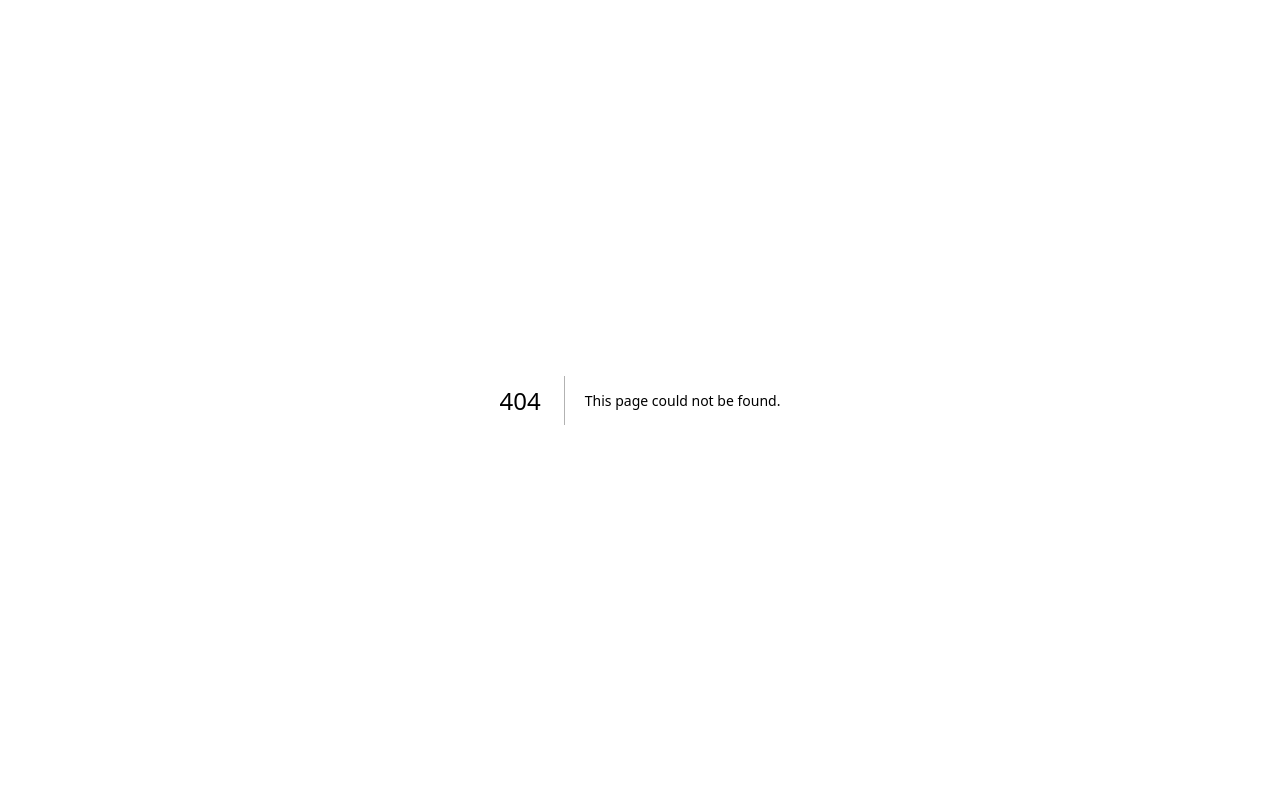
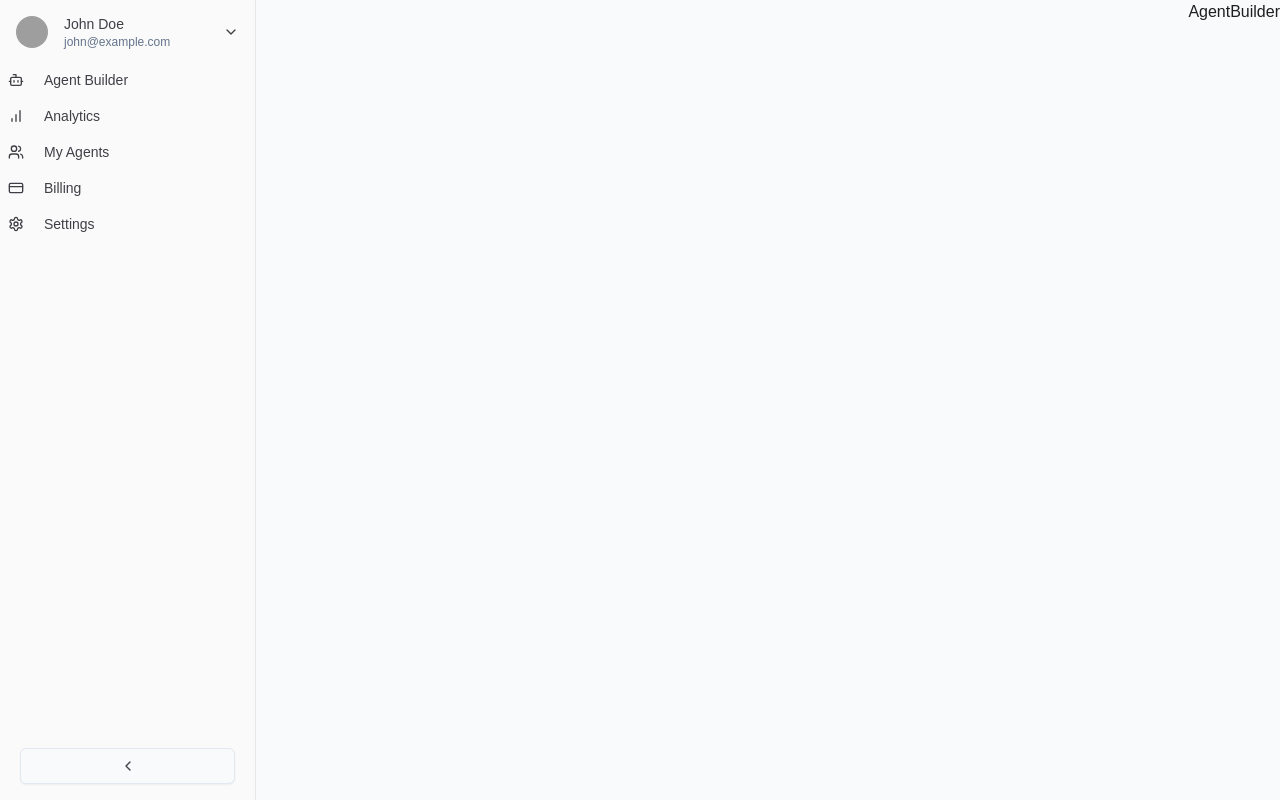
Before and after one commit to nati-d/agent4hire, a Next.js app: page /agent-builder in a window 1280 px wide. Before the commit this address had no page. Built offline with nearby package versions, Linux system fonts and the light colour scheme; grey boxes are pictures that could not be loaded.

Commit message:
agent-builder page is being implemented

```diff
--- /dev/null
+++ b/app/(dashboard)/agent-builder/page.tsx
@@ -0,0 +1,11 @@
+import React from 'react'
+
+const AgentBuilderPage = () => {
+  return (
+    <div>
+      AgentBuilder
+    </div>
+  )
+}
+
+export default AgentBuilderPage
--- /dev/null
+++ b/app/(dashboard)/layout.tsx
@@ -0,0 +1,22 @@
+import { CustomSidebar } from "@/components/Sidebar";
+import { SidebarProvider } from "@/components/ui/sidebar";
+
+export const metadata = {
+	title: "Create Next App",
+	description: "Generated by create next app",
+};
+
+
+export default function DashboardLayout({children}: {children: React.ReactNode}) {
+	return (
+		<html lang='en'>
+			<body className="flex gap-4 h-screen">
+                <SidebarProvider>
+
+                <CustomSidebar/>
+                </SidebarProvider>
+                {children}
+                </body>
+		</html>
+	);
+}
--- a/app/(utility)/dashboard/[id]/page.jsx
+++ /dev/null
@@ -1,33 +0,0 @@
-"use client";
-
-import ChartSection from "@/components/dashboard/ChartSection";
-import DynamicTable from "@/components/dashboard/DashboardTable";
-import SummaryCards from "@/components/dashboard/SummaryCards";
-import { AGENTS } from "@/utils/constants";
-
-
-export default function DashboardPage({ params }) {
-  const { id } = params;
-  const agent = AGENTS.find((agent) => agent.id === id);
-
-  if (!agent) {
-    return <p>Agent not found</p>;
-  }
-
-  const charts = agent.visualizations.filter((visualization) => visualization.type !== "table");
-  const tables = agent.visualizations.filter((visualization) => visualization.type === "table");
-
-  return (
-    <section className='p-4 max-w-[1200px] mx-auto'>
-      <SummaryCards />
-      <ChartSection charts={charts} />
-      <div className='grid gap-4 my-4'>
-        {tables.map((table) => (
-          <div key={table.id} className='w-full p-2'>
-            <DynamicTable data={table.data} />
-          </div>
-        ))}
-      </div>
-    </section>
-  );
-}
--- a/app/(utility)/layout.tsx
+++ /dev/null
@@ -1,19 +0,0 @@
-import React from "react";
-import SidebarLayout from "@/components/Sidebar";
-import {SidebarProvider, SidebarTrigger} from "@/components/ui/sidebar";
-
-import {ReactNode} from "react";
-
-const UtilityLayout = ({children}: {children: ReactNode}) => {
-	return (
-		<SidebarProvider>
-			<SidebarLayout />
-			<main className='flex gap-2 w'>
-				<SidebarTrigger />
-				{children}
-			</main>
-		</SidebarProvider>
-	);
-};
-
-export default UtilityLayout;
--- a/app/layout.jsx
+++ /dev/null
@@ -1,23 +0,0 @@
-import "./globals.css";
-
-export const metadata = {
-	title: "Create Next App",
-	description: "Generated by create next app",
-};
-
-// export const poppins_init = Poppins(
-// 	{
-// 		subsets: ["latin"],
-// 		display: "swap",
-// 		variable: '--font-poppins',
-// 		weight: ['100','200','300','400','500','600','700','800','900']
-// 	}
-// )
-
-export default function RootLayout({children}) {
-	return (
-		<html lang='en'>
-			<body >{children}</body>
-		</html>
-	);
-}
--- /dev/null
+++ b/app/layout.tsx
@@ -0,0 +1,15 @@
+import "./globals.css";
+
+export const metadata = {
+	title: "Create Next App",
+	description: "Generated by create next app",
+};
+
+
+export default function RootLayout({children}: {children: React.ReactNode}) {
+	return (
+		<html lang='en'>
+			<body >{children}</body>
+		</html>
+	);
+}
--- a/components/Sidebar.tsx
+++ b/components/Sidebar.tsx
@@ -1,165 +1,117 @@
-"use client";
-import {Home, Inbox, Search, Settings,  MessageCircle, FileText} from "lucide-react";
-import {Avatar, AvatarImage, AvatarFallback} from "@/components/ui/avatar";
+'use client'
+
+import * as React from 'react'
+import { ChevronDown, Bot, BarChart, Users, CreditCard, Settings, ChevronLeft, ChevronRight } from 'lucide-react'
+
 import {
   Sidebar,
   SidebarContent,
   SidebarFooter,
-	SidebarGroup,
-	SidebarGroupContent,
-	SidebarGroupLabel,
+  SidebarHeader,
   SidebarMenu,
   SidebarMenuButton,
   SidebarMenuItem,
-	useSidebar,
-} from "@/components/ui/sidebar";
-import Image from "next/image";
+  SidebarRail,
+  SidebarTrigger,
+} from '@/components/ui/sidebar'
+import { Avatar, AvatarFallback, AvatarImage } from '@/components/ui/avatar'
+import {
+  DropdownMenu,
+  DropdownMenuContent,
+  DropdownMenuItem,
+  DropdownMenuTrigger,
+} from '@/components/ui/dropdown-menu'
+import { Button } from '@/components/ui/button'
+import { ScrollArea } from '@/components/ui/scroll-area'
+import { Tooltip, TooltipContent, TooltipTrigger } from '@/components/ui/tooltip'
 
-const newChatItems = [
-	{
-		title: "New Chat",
-		url: "#",
-		icon: MessageCircle,
-	},
-];
+const menuItems = [
+  { icon: Bot, label: 'Agent Builder' },
+  { icon: BarChart, label: 'Analytics' },
+  { icon: Users, label: 'My Agents' },
+  { icon: CreditCard, label: 'Billing' },
+  { icon: Settings, label: 'Settings' },
+]
 
-const platformItems = [
-	{
-		title: "History",
-		url: "#",
-		icon: FileText,
-	},
-	{
-		title: "Dashboard",
-		url: "#",
-		icon: Home,
-	},
-	{
-		title: "Agents",
-		url: "#",
-		icon: Inbox,
-	},
-	{
-		title: "Settings",
-		url: "#",
-		icon: Settings,
-	},
-];
+export function CustomSidebar() {
+  const [isCollapsed, setIsCollapsed] = React.useState(false)
 
-const supportItems = [
-	{
-		title: "Help",
-		url: "#",
-		icon: Search,
-	},
-	{
-		title: "Feedback",
-		url: "#",
-		icon: Settings,
-	},
-];
-
-function SidebarLayout() {
-	const {open} = useSidebar();
-	const sidebarLogo = open ? "/images/brain.jpg" : "/images/brain.jpg";
+  const toggleSidebar = () => setIsCollapsed(!isCollapsed)
 
   return (
-		<Sidebar collapsible='icon'>
+    <Sidebar className={isCollapsed ? "w-16" : "w-64"}>
+      <SidebarHeader>
+        <SidebarMenu>
+          <SidebarMenuItem>
+            <DropdownMenu>
+              <DropdownMenuTrigger asChild>
+                <SidebarMenuButton
+                  size="lg"
+                  className="w-full justify-start data-[state=open]:bg-sidebar-accent data-[state=open]:text-sidebar-accent-foreground"
+                >
+                  <Avatar className="h-8 w-8">
+                    <AvatarImage src="https://github.com/shadcn.png" alt="@shadcn" />
+                    <AvatarFallback>JD</AvatarFallback>
+                  </Avatar>
+                  {!isCollapsed && (
+                    <>
+                      <div className="ml-2 flex flex-col items-start">
+                        <span className="text-sm font-medium">John Doe</span>
+                        <span className="text-xs text-muted-foreground">john@example.com</span>
+                      </div>
+                      <ChevronDown className="ml-auto h-4 w-4" />
+                    </>
+                  )}
+                </SidebarMenuButton>
+              </DropdownMenuTrigger>
+              <DropdownMenuContent align="start" className="w-56">
+                <DropdownMenuItem>
+                  <span>Profile</span>
+                </DropdownMenuItem>
+                <DropdownMenuItem>
+                  <span>Settings</span>
+                </DropdownMenuItem>
+                <DropdownMenuItem>
+                  <span>Log out</span>
+                </DropdownMenuItem>
+              </DropdownMenuContent>
+            </DropdownMenu>
+          </SidebarMenuItem>
+        </SidebarMenu>
+      </SidebarHeader>
       <SidebarContent>
-				<div className='p-4'>
-					<Image
-						src={sidebarLogo}
-						alt='Logo'
-						width={open ? 60 : 60}
-						height={open ? 50 : 30}
-					/>
-				</div>
-
-				<SidebarGroup>
-					<SidebarGroupLabel>Features</SidebarGroupLabel>
-					<SidebarGroupContent>
+        <ScrollArea className="h-[calc(100vh-200px)]">
           <SidebarMenu>
-							{newChatItems.map((item) => (
-								<SidebarMenuItem key={item.title}>
-									<SidebarMenuButton asChild>
-										<a href={item.url}>
-											<item.icon />
-											<span>{item.title}</span>
-										</a>
+            {menuItems.map((item) => (
+              <SidebarMenuItem key={item.label}>
+                <Tooltip>
+                  <TooltipTrigger asChild>
+                    <SidebarMenuButton asChild className="w-full justify-start">
+                      <button className="flex items-center w-full text-left">
+                        <item.icon className="h-5 w-5 shrink-0" />
+                        {!isCollapsed && <span className="ml-3">{item.label}</span>}
+                      </button>
                     </SidebarMenuButton>
+                  </TooltipTrigger>
+                  {isCollapsed && <TooltipContent side="right">{item.label}</TooltipContent>}
+                </Tooltip>
               </SidebarMenuItem>
             ))}
           </SidebarMenu>
-					</SidebarGroupContent>
-				</SidebarGroup>
-
-				<SidebarGroup>
-					<SidebarGroupLabel>Platform</SidebarGroupLabel>
-					<SidebarGroupContent>
-						<SidebarMenu>
-							{platformItems.map((item) => (
-								<SidebarMenuItem key={item.title}>
-									<SidebarMenuButton asChild>
-										<a href={item.url}>
-											<item.icon />
-											<span>{item.title}</span>
-										</a>
-									</SidebarMenuButton>
-								</SidebarMenuItem>
-							))}
-						</SidebarMenu>
-					</SidebarGroupContent>
-				</SidebarGroup>
-
-				<SidebarGroup>
-					<SidebarGroupLabel>Support</SidebarGroupLabel>
-					<SidebarGroupContent>
-						<SidebarMenu>
-							{supportItems.map((item) => (
-								<SidebarMenuItem key={item.title}>
-									<SidebarMenuButton asChild>
-										<a href={item.url}>
-											<item.icon />
-											<span>{item.title}</span>
-										</a>
-									</SidebarMenuButton>
-								</SidebarMenuItem>
-							))}
-						</SidebarMenu>
-					</SidebarGroupContent>
-				</SidebarGroup>
+        </ScrollArea>
       </SidebarContent>
-
       <SidebarFooter>
-				<div className={`flex items-center ${open ? "p-4 rounded-md space-x-2 " : "w-full  "}  bg-gray-100 w-full `}>
-					{open ? (
-						<>
-							<Avatar>
-								<AvatarImage
-									src='https://i.pravatar.cc/150?img=5'
-									alt='User Avatar'
-								/>
-								<AvatarFallback>U</AvatarFallback>
-							</Avatar>
-							<div className='flex flex-col'>
-								<span className='text-sm font-semibold'>Abebe Kebede</span>
-								<span className='text-xs text-gray-500'>Admin</span>
-							</div>
-						</>
-					) : (
-						<Avatar>
-							<AvatarImage
-								src='https://i.pravatar.cc/150?img=5'
-								alt='User Avatar'
-								className='w-full h-full'
-							/>
-							<AvatarFallback>U</AvatarFallback>
-						</Avatar>
-					)}
+        <div className="px-3 py-2">
+          <Button
+            variant="outline"
+            className="w-full justify-center"
+            onClick={toggleSidebar}
+          >
+            {isCollapsed ? <ChevronRight className="h-4 w-4" /> : <ChevronLeft className="h-4 w-4" />}
+          </Button>
         </div>
       </SidebarFooter>
+      <SidebarRail />
     </Sidebar>
-	);
+  )
 }
-
-export default SidebarLayout;
--- a/tsconfig.json
+++ b/tsconfig.json
@@ -21,6 +21,6 @@
       "@/*": ["./*"]
     }
   },
-  "include": ["next-env.d.ts", "**/*.ts", "**/*.tsx", ".next/types/**/*.ts", "app/(root)/page.tsx", "app/(root)/layout.tsx", "app/layout.jsx", "app/(utility)/dashboard/[id]/page.jsx", "components/dashboard/CTA.jsx", "utils/constants.js"],
+  "include": ["next-env.d.ts", "**/*.ts", "**/*.tsx", ".next/types/**/*.ts", "app/(root)/page.tsx", "app/(root)/layout.tsx", "app/layout.tsx", "app/(utility)/dashboard/[id]/page.jsx", "components/dashboard/CTA.jsx", "utils/constants.js"],
   "exclude": ["node_modules"]
 }
```
Lines whose indentation alone changed are shown as unchanged.
